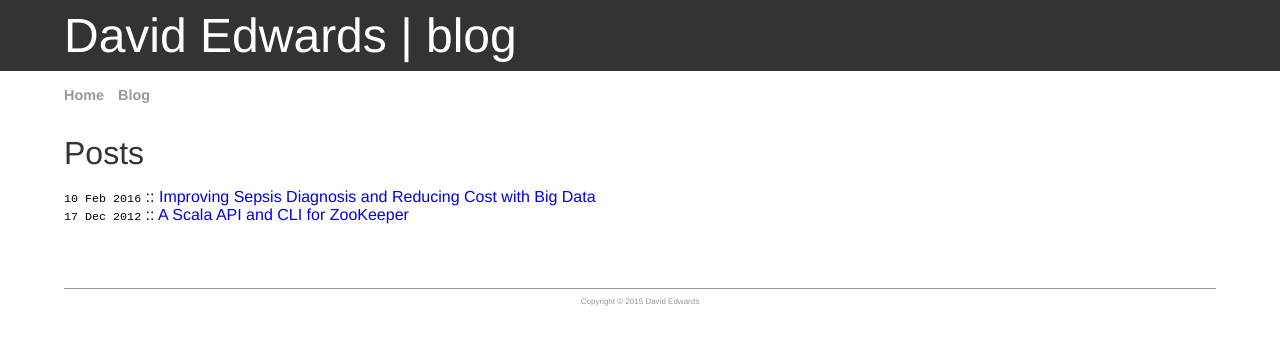
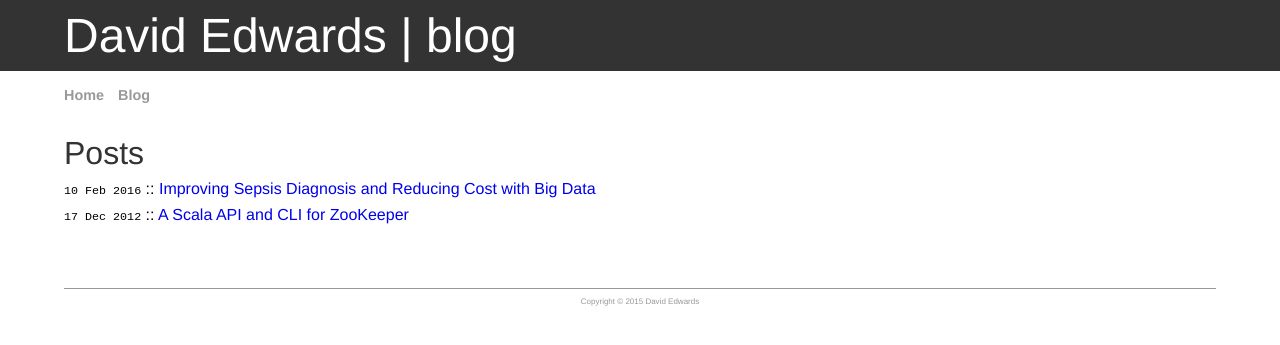
Before and after one commit to davidledwards/davidledwards.github.io, a Jekyll site: the page built from blog/index.html, in a window 1280 px wide. Shown: the top 345 px of the page. Built offline with Jekyll 4.4.1, drawn with Linux system fonts in a browser that asks for light colours.

Commit message:
play around with margins some more

```diff
--- a/css/main.css
+++ b/css/main.css
@@ -82,12 +82,11 @@ a {
 }
 
 ul.posts {
-  margin: 0.5em 0 0;
-  margin: 0.5rem 0 0;
-  padding: 0.5em 0 0;
-  padding: 0.5rem 0 0;
+  margin: 0;
+  padding: 0;
 }
 
 ul.posts li {
   list-style: none;
+  margin: 0 0 0.5em 0;
 }
```
